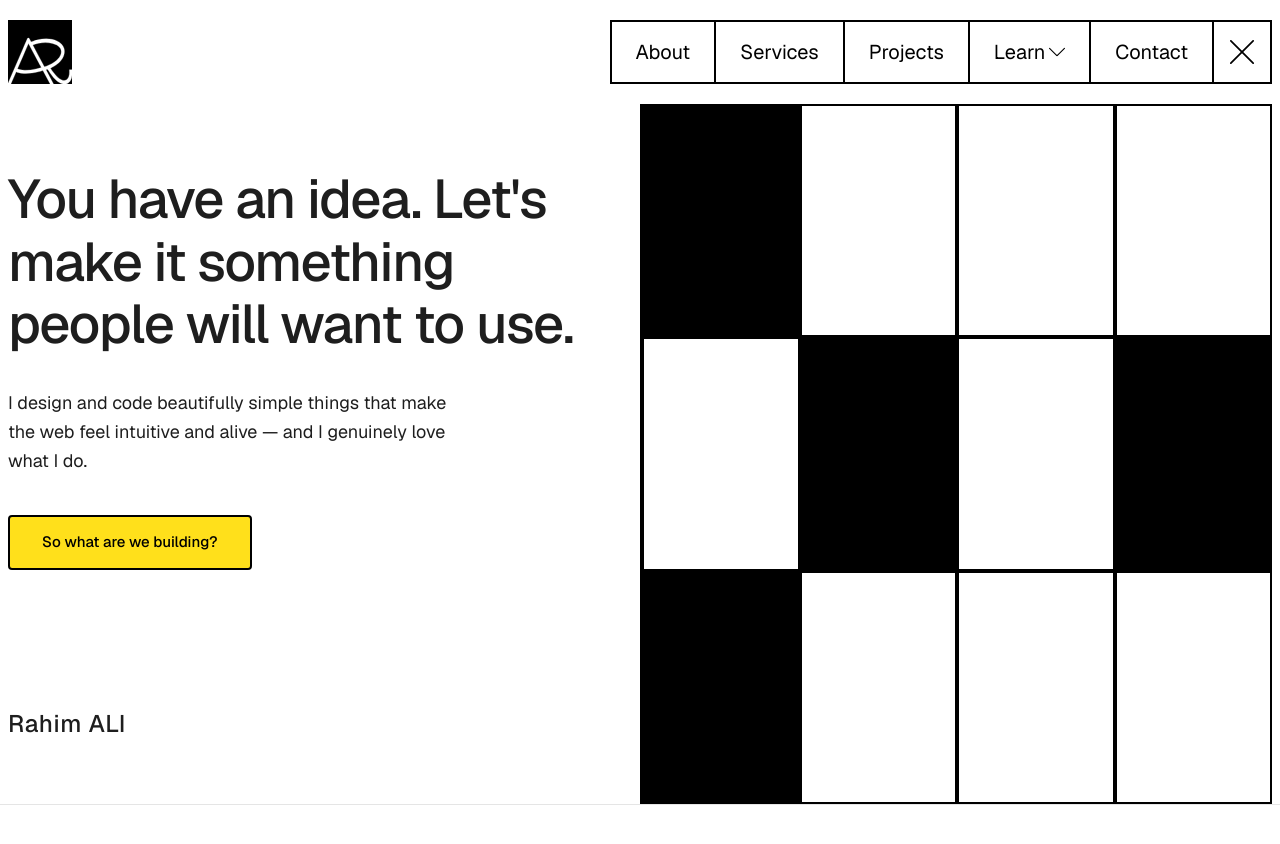
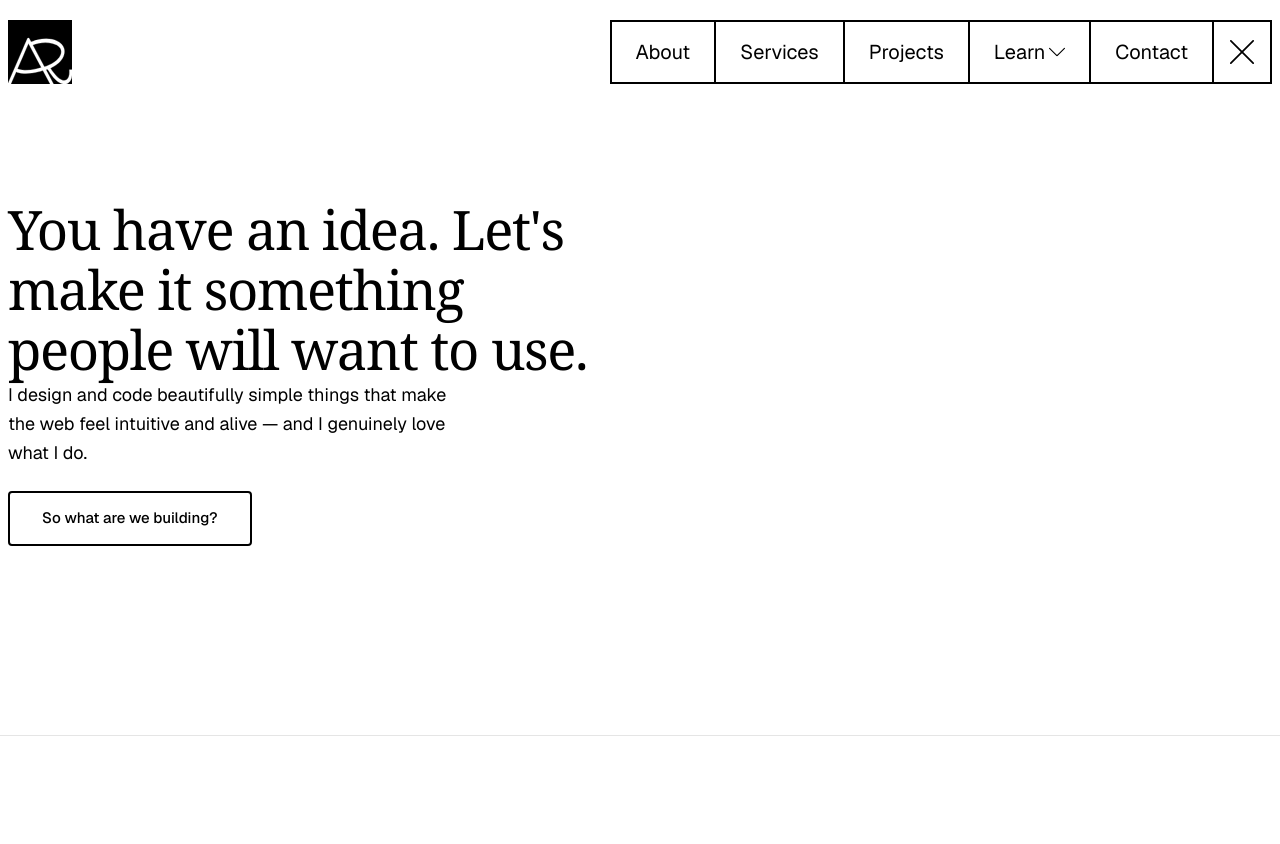
Before and after one commit to Rahim10020/rahim.design, a React (Vite) app: page / in a window 1280 px wide. Shown: the top 844 px of the page. After the commit the page ends 800 px from the top, so only its background shows below. Built offline with nearby package versions, Linux system fonts and the light colour scheme; a web font is replaced by a local one.

Commit message:
fixing hero

```diff
--- a/src/_components/sections/HeroSection.tsx
+++ b/src/_components/sections/HeroSection.tsx
@@ -4,12 +4,11 @@ export default function HeroSection() {
   return (
     <section className="w-full bg-background">
       <div className="max-w-350 mx-auto px-2">
-        <div className="grid grid-cols-1 lg:grid-cols-2 min-h-[calc(100vh-100px)]">
-          {/*  Left content  */}
-          <div className="flex flex-col justify-between py-12 lg:py-16 lg:pr-12">
-            <div className="space-y-8">
+        <div className="py-12 my-12">
+          <div className="flex items-center justify-center">
+            <div className="w-full">
               {/* Headline */}
-              <h1 className="text-[2.5rem] sm:text-[2.75rem] md:text-[3rem] lg:text-[3.2rem] xl:text-[3.4rem] leading-[1.15] font-medium text-[#1e1e1e] tracking-tight">
+              <h1 className="font-serif text-[2.5rem] sm:text-[2.75rem] md:text-[3rem] lg:text-[3.2rem] xl:text-[3.4rem] leading-[1.1] text-foreground tracking-tight">
                 You have an idea. Let's
                 <br />
                 make it something
@@ -17,48 +16,19 @@ export default function HeroSection() {
                 people will want to use.
               </h1>
 
-              {/* Description */}
-              <p className="text-[#1e1e1e] text-base sm:text-lg leading-relaxed max-w-md">
+              {/* Right column: description + CTA, aligned to bottom */}
+              <div className="flex flex-col justify-end gap-6">
+                <p className="text-foreground text-base sm:text-lg leading-relaxed max-w-md">
                   I design and code beautifully simple things that make the web
                   feel intuitive and alive — and I genuinely love what I do.
                 </p>
 
-              {/* CTA */}
-              <div className="pt-2">
-                <Button className="px-8 py-3.5 text-[15px] rounded-sm">
+                <div>
+                  <Button className="px-8 py-3.5 text-[15px] rounded-sm bg-transparent border border-foreground text-foreground hover:bg-foreground hover:text-white transition-colors">
                     So what are we building?
                   </Button>
                 </div>
               </div>
-
-            {/* Name at bottom */}
-            <div className="mt-16 lg:mt-0">
-              <p className="text-[#1e1e1e] text-xl sm:text-2xl font-medium tracking-wide">
-                Rahim ALI
-              </p>
-            </div>
-          </div>
-
-          {/* Right visual */}
-          <div className="relative hidden lg:block border-l-2 border-foreground">
-            <div className="absolute inset-0 grid grid-cols-4 grid-rows-3 gap-0">
-              {/* Row 1 */}
-              <div className="bg-foreground border-2 border-foreground col-span-1 row-span-1" />
-              <div className="bg-transparent border-2 border-foreground col-span-1 row-span-1" />
-              <div className="bg-transparent border-2 border-foreground col-span-1 row-span-1" />
-              <div className="bg-transparent border-2 border-foreground col-span-1 row-span-1" />
-
-              {/* Row 2 */}
-              <div className="bg-transparent border-2 border-foreground col-span-1 row-span-1" />
-              <div className="bg-foreground border-2 border-foreground col-span-1 row-span-1" />
-              <div className="bg-transparent border-2 border-foreground col-span-1 row-span-1" />
-              <div className="bg-foreground border-2 border-foreground col-span-1 row-span-1" />
-
-              {/* Row 3 */}
-              <div className="bg-foreground border-2 border-foreground col-span-1 row-span-1" />
-              <div className="bg-transparent border-2 border-foreground col-span-1 row-span-1" />
-              <div className="bg-transparent border-2 border-foreground col-span-1 row-span-1" />
-              <div className="bg-transparent border-2 border-foreground col-span-1 row-span-1" />
             </div>
           </div>
         </div>
```
Lines whose indentation alone changed are shown as unchanged.
